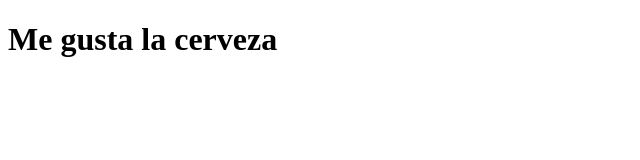
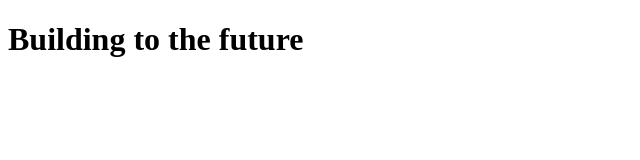
Before and after one commit to HeikoMorales/HeikoMorales.github.io, a plain HTML site: page index.html in a window 1280 px wide. Shown: the whole page, without its empty margins (0-640 px from the left). Drawn offline with Linux system fonts and the light colour scheme.

Commit message:
Update index.html

```diff
--- a/index.html
+++ b/index.html
@@ -7,6 +7,6 @@
     <title>Document</title>
 </head>
 <body>
-    <h1>Me gusta la cerveza</h1>
+    <h1>Building to the future</h1>
 </body>
 </html>
```
